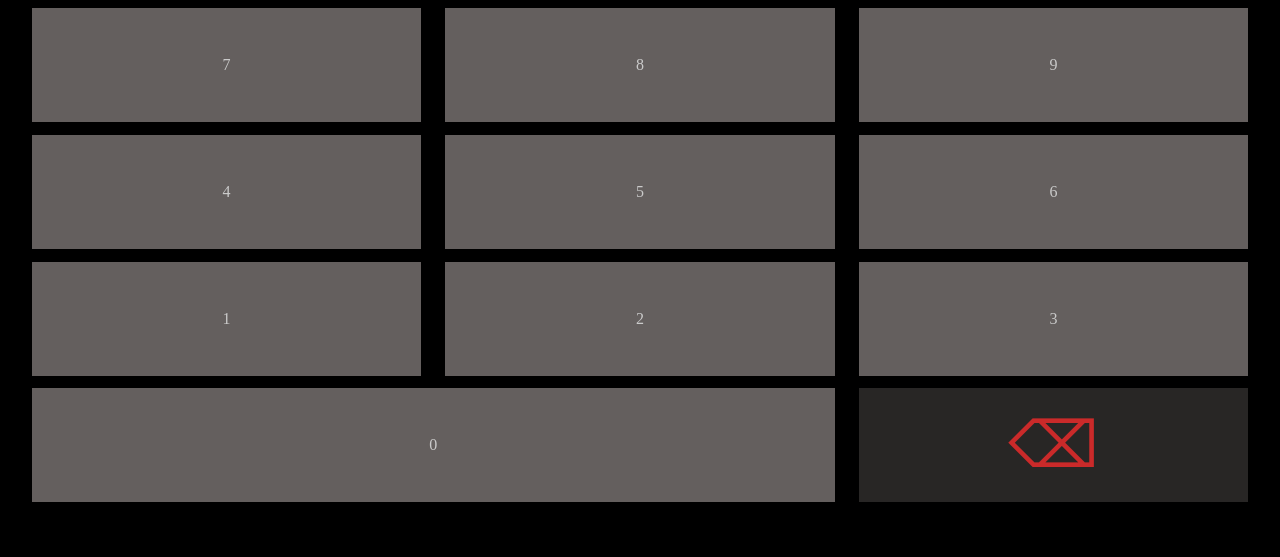
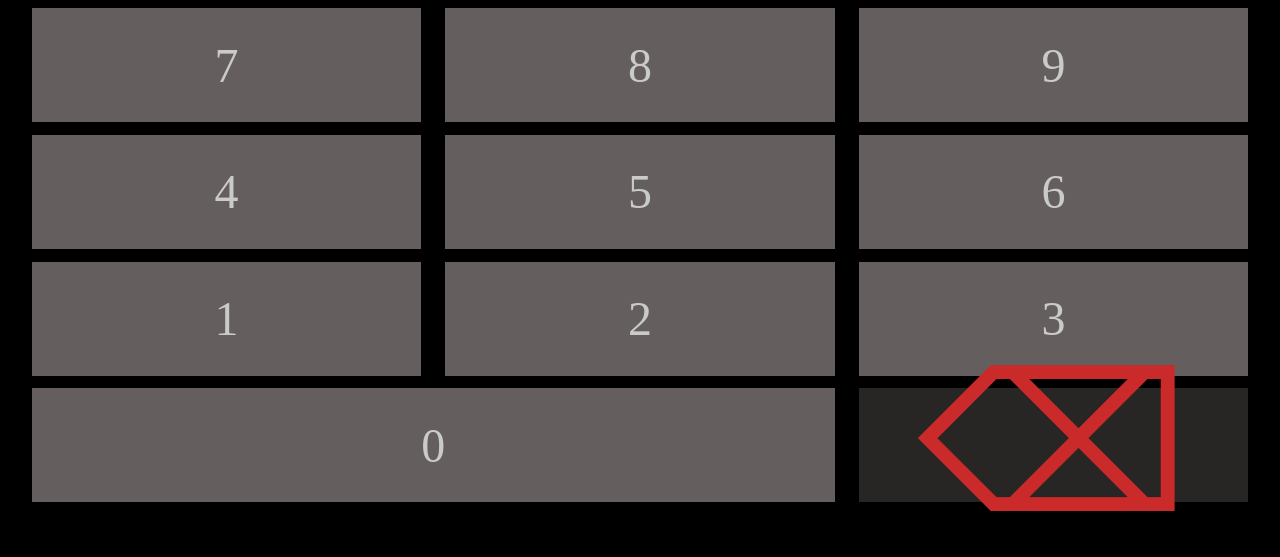
Before and after one commit to eljonims/calculin, a plain HTML site: page index.html in a window 1280 px wide. Shown: the part 245-802 px from the top of the page. Drawn offline with Linux system fonts and the light colour scheme.

Commit message:
probando unidades

```diff
--- a/calculin.css
+++ b/calculin.css
@@ -16,7 +16,7 @@ body{
 	flex-wrap: wrap;
 	justify-content: space-between;
 
-	font-size: 20 vmin;
+	font-size: 3rem;
 
 }
 
```
